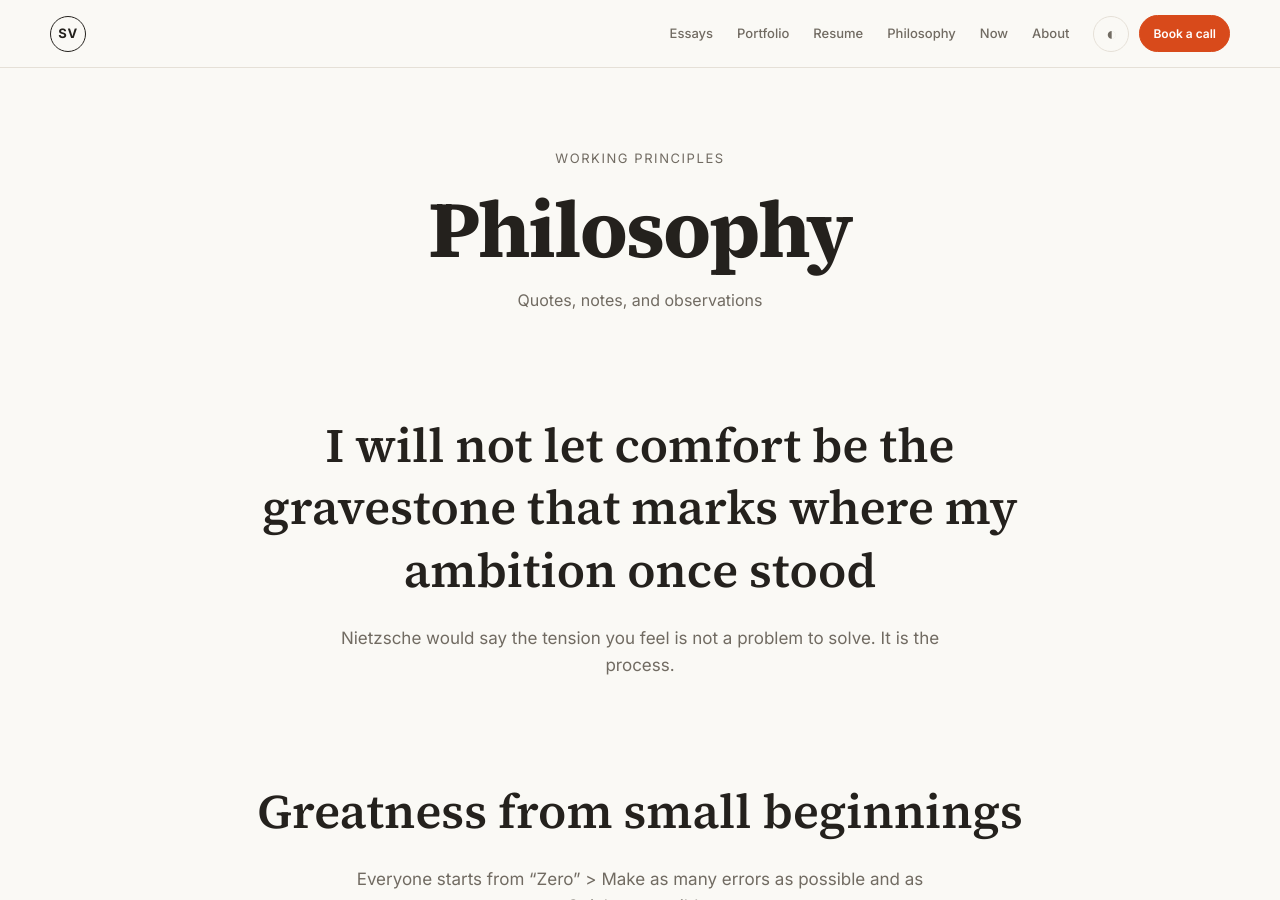
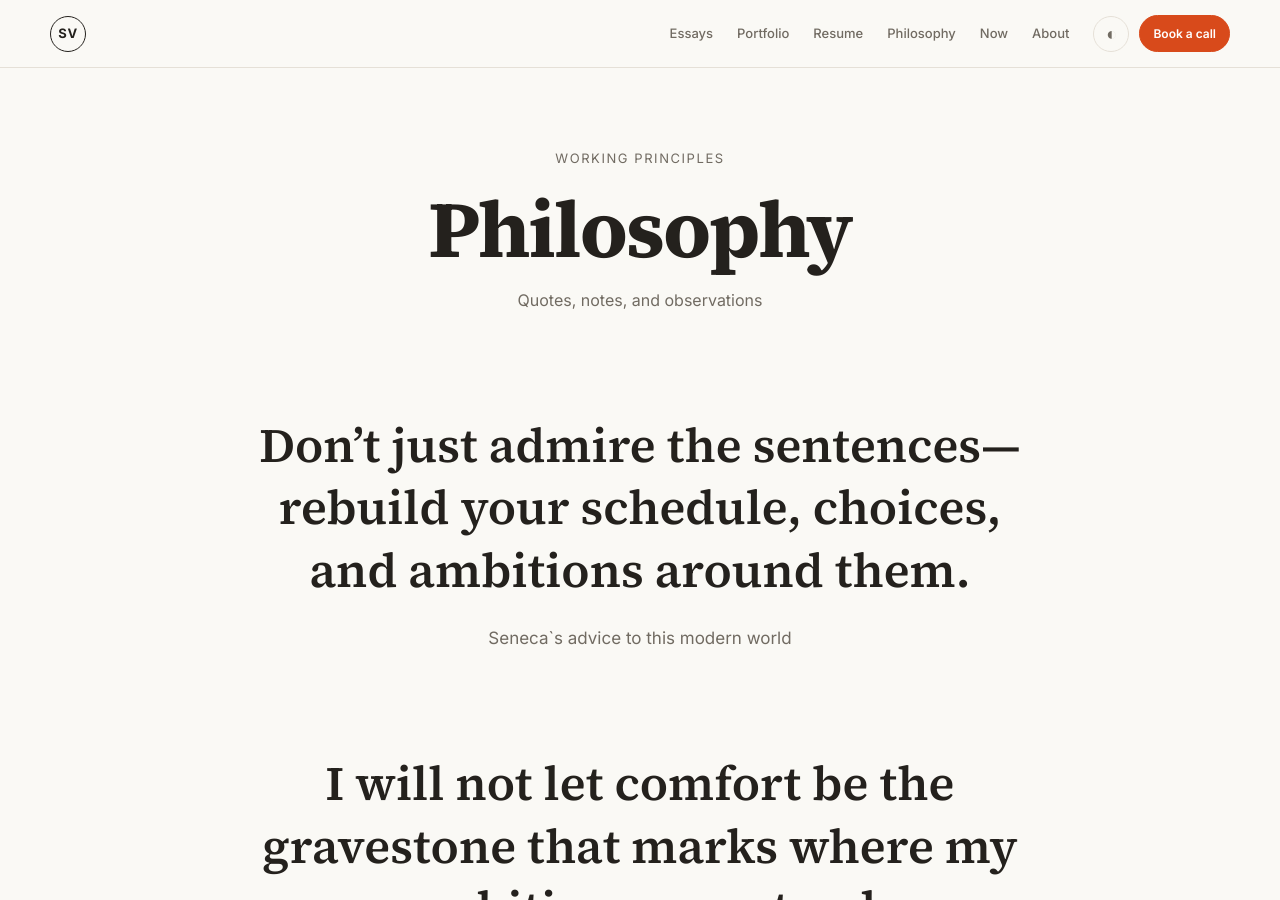
Before and after one commit to Sai21112000/sai21112000.github.io, a Jekyll site: the page built from philosophy.md, in a window 1280 px wide and 900 px high. Built offline with Jekyll 4.4.1, drawn with Linux system fonts in a browser that asks for light colours.

Commit message:
Seneca Advice

```diff
--- a/philosophy.md
+++ b/philosophy.md
@@ -3,6 +3,12 @@ layout: philosophy
 title: Philosophy
 description: Quotes, notes, and observations
 ---
+ > Don’t just admire the sentences—rebuild your schedule, choices, and ambitions around them.
+{: .animate-enter style="animation-delay: 0.2s;"}
+Seneca`s advice to this modern world
+{: .animate-enter style="animation-delay: 0.4s;"}
+
+
  > I will not let comfort be the gravestone that marks where my ambition once stood
 {: .animate-enter style="animation-delay: 0.2s;"}
 Nietzsche would say the tension you feel is not a problem to solve. It is the process.
```
